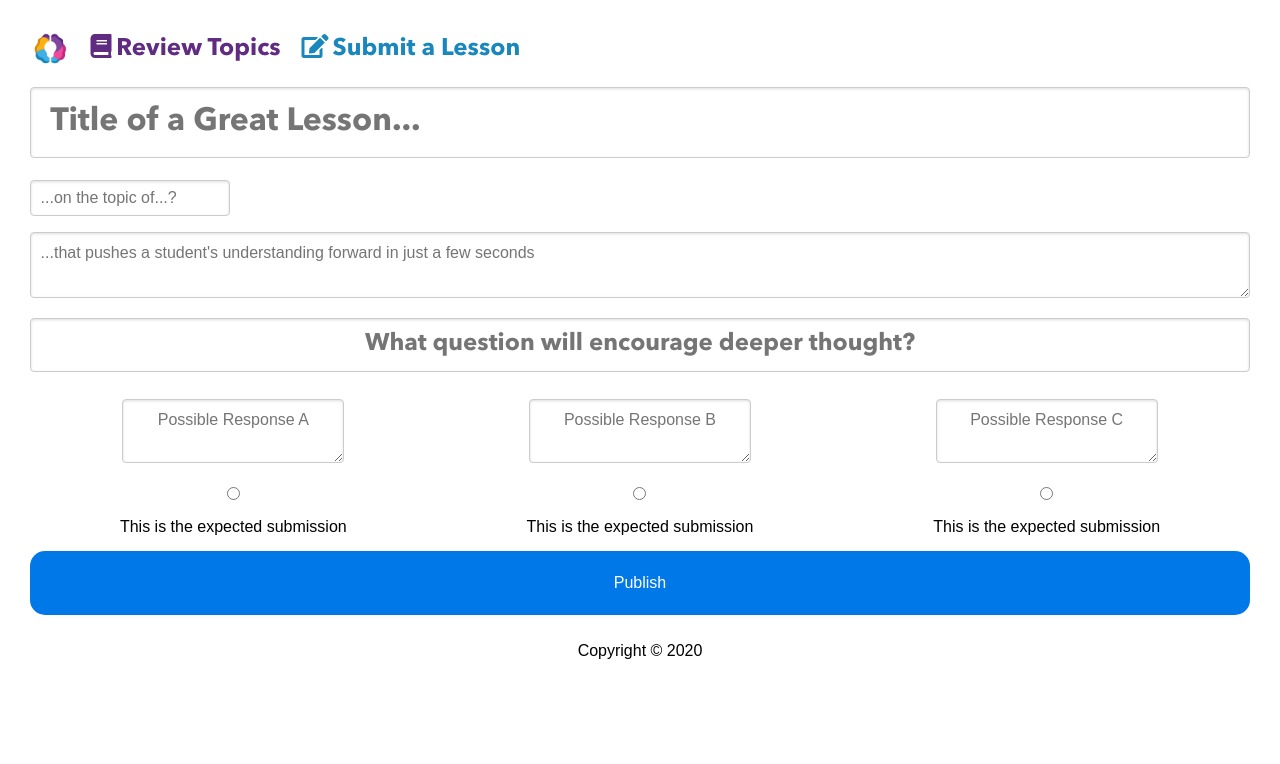
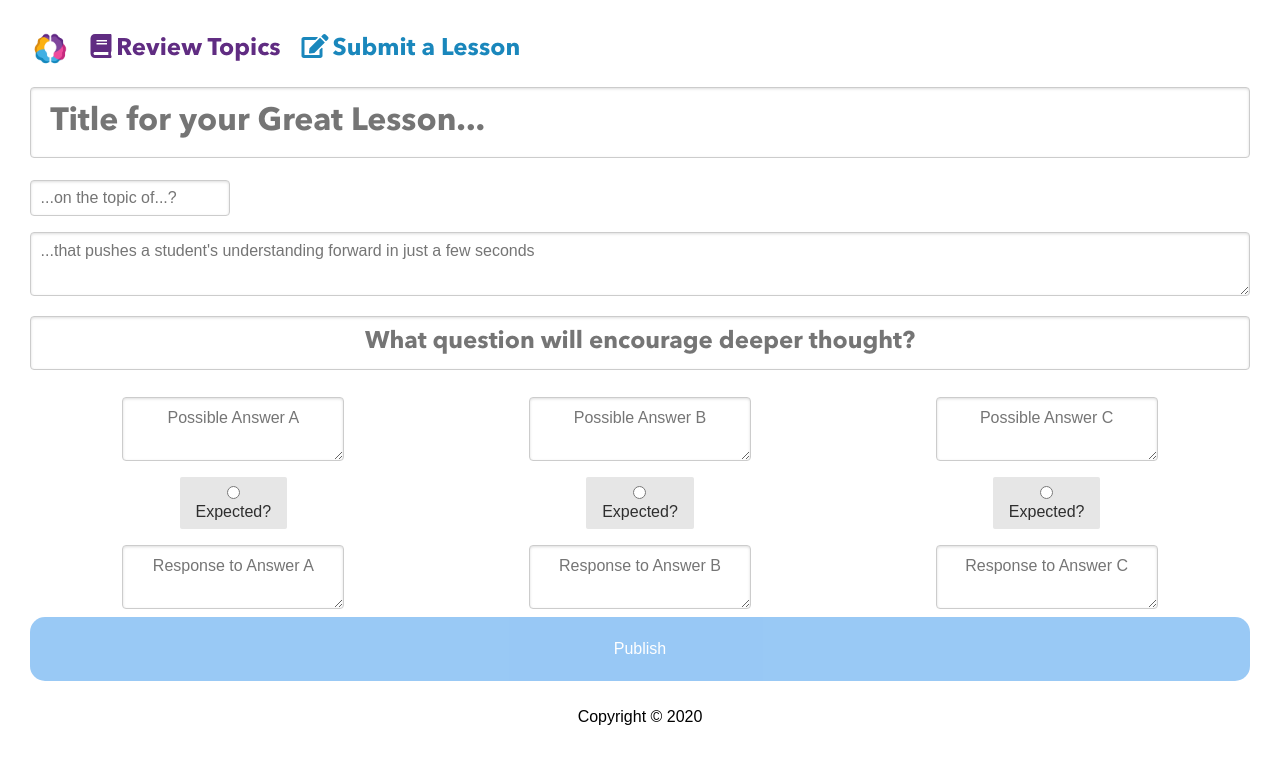
Before and after one commit to timeemit/socratic-garden, a Next.js app: page /lessons/new in a window 1280 px wide. Shown: the top 764 px of the page. Built offline with nearby package versions, Linux system fonts and the light colour scheme; what slug would draw is missing.

Commit message:
Wired up new lesson form with validation and data propagation

```diff
--- a/pages/lessons/new.js
+++ b/pages/lessons/new.js
@@ -1,11 +1,12 @@
 // @flow
-import lesson_styles from '../../styles/NewLesson.module.scss'
+import styles from '../../styles/NewLesson.module.scss'
 import button_styles from '../../styles/ChoiceButton.module.scss'
 import type { LessonType } from '../../components/LessonView';
 import type { QuestionType } from '../../components/QuestionView';
 import type { Props as Params } from '../../components/ChallengeView';
 import type { NewProps, OptionProps, ChosenProps } from '../../components/Autocomplete';
 import type { TopicType } from '../../models/Topic';
+import type { Choice, ChoiceIndex } from '../../components/ChoiceButton';
 
 import React, { type Node } from 'react';
 import { FontAwesomeIcon } from '@fortawesome/react-fontawesome';
@@ -20,13 +21,48 @@ import { TopicsByText, CreateTopicByText } from '../../models/Topic';
 type Props = {||};
 
 type State = {
+  lesson_title: ?string,
+  lesson_text: ?string,
   topics: Array<TopicType>,
+  question_text: ?string,
+  choices: {[ChoiceIndex]: Choice},
+  correct_choice: ?ChoiceIndex,
 };
 
 export default class NewLesson extends React.Component<Props,State> {
   state: State = {
+    lesson_title: null,
+    lesson_text: null,
     topics: [],
+    question_text: null,
+    choices: {
+      [ChoiceIndices.first]: {text: "", response: ""},
+      [ChoiceIndices.second]: {text: "", response: ""},
+      [ChoiceIndices.third]: {text: "", response: ""},
+    },
+    correct_choice: null,
   };
+
+  textChanger = (field: ("lesson_title" | "lesson_text" | "question_text" | "correct_choice")): (SyntheticEvent<HTMLInputElement> => void) => {
+    return (e: SyntheticEvent<HTMLInputElement>) => {
+      return this.setState({[field]: e.currentTarget.value});
+    }
+  }
+
+  choiceChanger = (index: ChoiceIndex, field: $Keys<Choice> ): (SyntheticEvent<HTMLInputElement> => void) => {
+    return (e: SyntheticEvent<HTMLInputElement>) => {
+      let { choices } = this.state;
+      choices[index][field] = e.currentTarget.value;
+      return this.setState({ choices });
+    }
+  }
+
+  isValid() {
+    return this.state.topics.length > 0 &&
+      ![this.state.lesson_title, this.state.lesson_text, this.state.question_text, this.state.correct_choice].includes(null) &&
+      ![this.state.lesson_title, this.state.lesson_text, this.state.question_text, this.state.correct_choice].includes("") &&
+      Object.values(this.state.choices).every(choice => !Object.values(choice).includes(""))
+  }
 
   onTopicChoice = (chosen_topic: ?TopicType) => {
     let { topics } = this.state;
@@ -44,11 +80,19 @@ export default class NewLesson extends React.Component<Props,State> {
   }
 
   render() {
+    const enabled = this.isValid() ? "" : "pure-button-disabled";
     return (
       <Page title="Create a lesson">
         <form className="pure-form">
           <h1 className="pure-u-1 header">
-            <input className="pure-u-1" type="text" placeholder="Title of a Great Lesson..." spellCheck="true" />
+            <input
+              className={`pure-u-1 ${styles.isValid}`}
+              type="text"
+              placeholder="Title for your Great Lesson..."
+              required
+              spellCheck
+              onChange={this.textChanger("lesson_title")}
+            />
           </h1>
           <div className="pure-u-1">
             <Autocomplete
@@ -62,21 +106,21 @@ export default class NewLesson extends React.Component<Props,State> {
               placeholder="...on the topic of...?"
               option={({value, display}: OptionProps<TopicType>) => {
                 return (
-                  <div className={lesson_styles.option}>
+                  <div className={styles.option}>
                     {display}
                   </div>
                 );
               }}
               new={({display}: NewProps) => {
                 return (
-                  <div className={lesson_styles.option}>
+                  <div className={styles.option}>
                     <FontAwesomeIcon icon="plus" /> Add "{display}"
                   </div>
                 );
               }}
               chosen={({value}: ChosenProps<TopicType>) => {
                 return (
-                  <div className={lesson_styles.topicLink}>
+                  <div className={styles.topicLink}>
                     <TopicLink topic={value} disabled={true} />
                   </div>
                 )
@@ -84,37 +128,76 @@ export default class NewLesson extends React.Component<Props,State> {
             />
           </div>
           <div className="pure-u-1">
-            <textarea className={`pure-u-1 ${lesson_styles.textArea}`} placeholder="...that pushes a student's understanding forward in just a few seconds"></textarea>
+            <textarea
+              className={`pure-u-1 ${styles.textArea} ${styles.isValid}`}
+              placeholder="...that pushes a student's understanding forward in just a few seconds"
+              minLength="2"
+              required
+              spellCheck
+              onChange={this.textChanger("lesson_text")}>
+            </textarea>
           </div>
           <h2 className="pure-u-1 header centered-text">
-            <input className="pure-u-1 centered-text" type="text" placeholder="What question will encourage deeper thought?" spellCheck="true" />
+            <input
+              className={`pure-u-1 centered-text ${styles.isValid}`}
+              type="text"
+              placeholder="What question will encourage deeper thought?"
+              required
+              spellCheck
+              onChange={this.textChanger("question_text")}
+            />
           </h2>
-          <div className="pure-u-1 pure-u-lg-1-3 centered-text">
-            <textarea className={`centered-text ${button_styles.button} ${lesson_styles.textArea}`} type="text" placeholder="Possible Response A"></textarea>
-            <label htmlFor="choices" className="pure-radio">
-              <input type="radio" name="choices" value="1" />
-              <div>This is the expected submission </div>
-            </label>
-          </div>
-          <div className="pure-u-1 pure-u-lg-1-3 centered-text">
-            <textarea className={`centered-text ${button_styles.button} ${lesson_styles.textArea}`} type="text" placeholder="Possible Response B"></textarea>
-            <label htmlFor="choices" className="pure-radio">
-              <input type="radio" name="choices" value="2" />
-              <div>This is the expected submission </div>
-            </label>
-          </div>
-          <div className="pure-u-1 pure-u-lg-1-3 centered-text">
-            <textarea className={`centered-text ${button_styles.button} ${lesson_styles.textArea}`} type="text" placeholder="Possible Response C"></textarea>
-            <label htmlFor="choices" className="pure-radio">
-              <input type="radio" name="choices" value="3" />
-              <div>This is the expected submission </div>
-            </label>
-          </div>
-          <button className={`pure-u-1 pure-button pure-button-primary ${lesson_styles.publishButton}`}>
+          {this.renderChoices()}
+          <button className={`pure-u-1 pure-button pure-button-primary ${styles.publishButton} ${enabled}`}>
             Publish
           </button>
         </form>
       </Page>
     );
   }
+
+  renderChoices() {
+    const choice_labels = ["A", "B", "C"];
+    const choice_indices = [ChoiceIndices.first, ChoiceIndices.second, ChoiceIndices.third];
+    return choice_indices.map<Node>((index, i) => {
+      let is_correct = "Expected?";
+      if (this.state.correct_choice == index) {
+        is_correct = "Expected!";
+      } else if (this.state.correct_choice != null) {
+        is_correct = "Not expected.";
+      }
+      return (
+        <div className="pure-u-1 pure-u-lg-1-3 centered-text" key={index}>
+          <textarea
+            className={`centered-text ${button_styles.button} ${styles.choiceTextArea} ${styles.isValid}`}
+            type="text"
+            placeholder={`Possible Answer ${choice_labels[i]}`}
+            required
+            spellCheck
+            onChange={this.choiceChanger(index, "text")}>
+          </textarea>
+          <label htmlFor={index} className="pure-radio">
+            <div style={{display: "inline-block"}} className="pure-button">
+            <input
+              type="radio"
+              name="choices"
+              id={index}
+              value={index}
+              onChange={this.textChanger("correct_choice")}
+            />
+            <div><span>{is_correct}</span></div>
+            </div>
+          </label>
+          <textarea
+            className={`centered-text ${button_styles.button} ${styles.choiceTextArea} ${styles.isValid}`}
+            type="text"
+            placeholder={`Response to Answer ${choice_labels[i]}`}
+            required
+            spellCheck
+            onChange={this.choiceChanger(index, "response")}>
+          </textarea>
+        </div>
+      );
+    });
+  }
 }
--- a/styles/NewLesson.module.scss
+++ b/styles/NewLesson.module.scss
@@ -1,4 +1,20 @@
+input.isValid, textarea.isValid {
+  &:valid {
+    border: solid green 1px;
+  }
+  &:invalid:focus {
+    border: solid red 1px;
+  }
+}
+
 .textArea {
+  min-height: 4em;
+  min-width: 100%;
+  max-width: 100%;
+  line-height: 1.2em;
+}
+
+.choiceTextArea {
   min-height: 4em;
   min-width: 10em;
   max-width: 100%;
```
